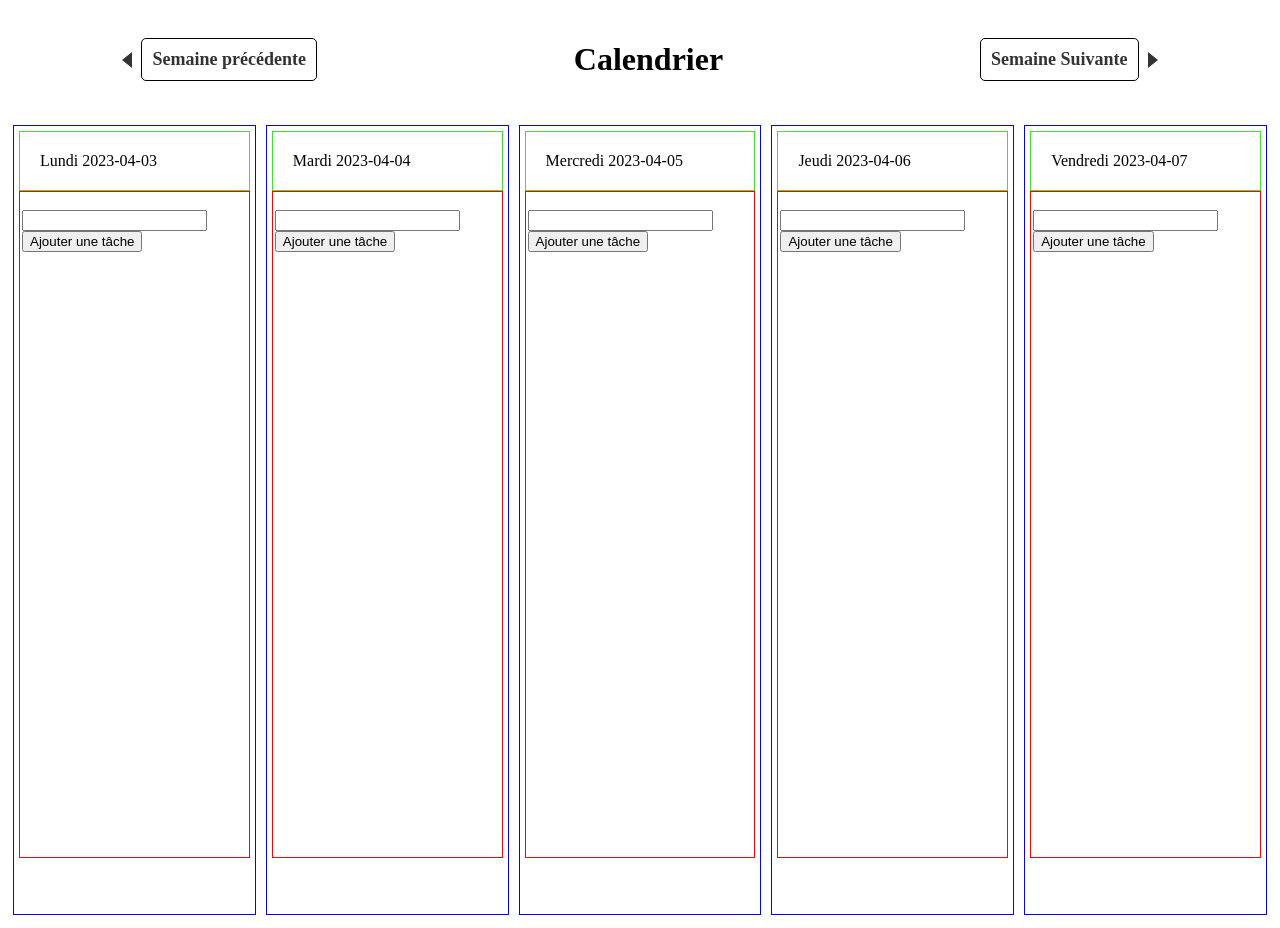
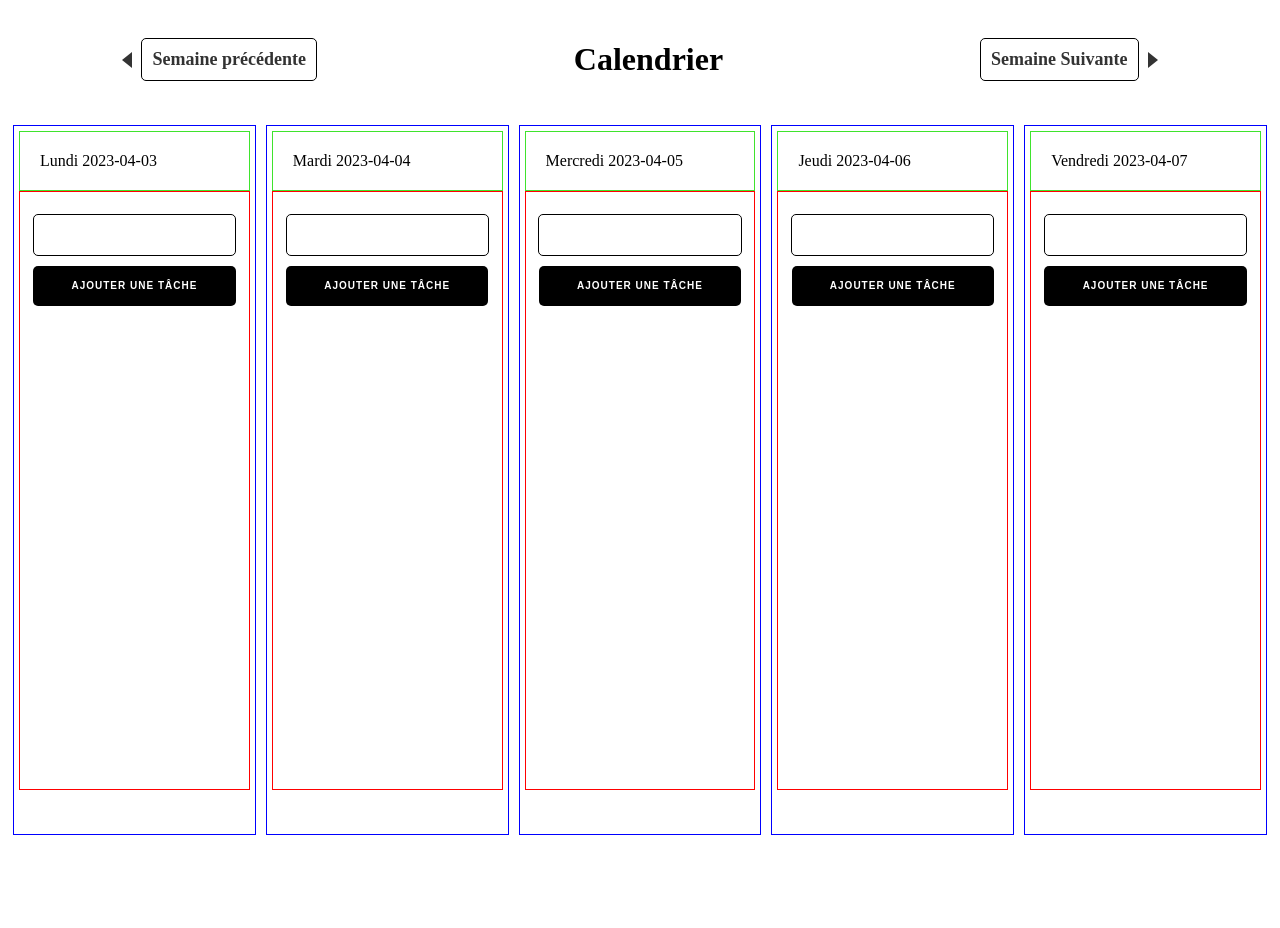
Before and after one commit to Matthh69/calendarpy, a Flask app: page /calendar/ in a window 1280 px wide. After the commit the page ends 835 px from the top, so only its background shows below. Run offline with Flask 3, Linux system fonts and the light colour scheme; data comes from the database, SQL or seed files in the repository.

Commit message:
version sans bug

```diff
--- a/app/routes.py
+++ b/app/routes.py
@@ -50,7 +50,7 @@ def get_calendar_and_events(date):
 @bp.route('/calendar/<int:id>/')
 @bp.route('/calendar/')
 def calendar(id=None):
-    # Récupération de la date passée en paramètre ou de la date actuelle
+    # Récupération de la date passée en paramètre de l'url de la date actuelle
     date_str = request.args.get('date')
     if date_str is not None:
         date = datetime.strptime(date_str, '%Y-%m-%d')
--- a/app/static/style.css
+++ b/app/static/style.css
@@ -52,7 +52,7 @@
 .semaine {
   display: flex;
   /*border: 2px solid black;*/
-  height: 100vh;
+  height: 90vh;
 }
 
 .jour {
@@ -67,8 +67,63 @@
   border: 1px solid red;
   height: 85%;
 }
+.contenu_jour ul {
+  list-style-type: none;
+  padding: 0;
+  margin: 0;
+}
+.contenu_jour li {
+  padding: 10px;
+  margin-bottom: 5px;
+  color: white;
+}
 
 .titre_jour {
   padding: 20px;
   border: 1px solid rgb(63, 227, 45);
 }
+
+form {
+  display: flex;
+  flex-direction: column;
+  align-items: center;
+  margin-top: 20px;
+}
+
+input[type="text"] {
+  width: 85%;
+  height: 30px;
+  padding: 5px;
+  font-size: 14px;
+  color: #333;
+  background-color: #fff;
+  border: 1px solid #000;
+  border-radius: 5px;
+  margin-bottom: 10px;
+}
+
+input[type="text"]:focus {
+  outline: none;
+}
+
+input[type="hidden"] {
+  display: none;
+}
+
+button[type="submit"] {
+  width: 90%;
+  height: 40px;
+  font-size: 10px;
+  font-weight: bold;
+  text-transform: uppercase;
+  letter-spacing: 1px;
+  color: #fff;
+  background-color: #000;
+  border: none;
+  border-radius: 5px;
+  cursor: pointer;
+}
+
+button[type="submit"]:hover {
+  background-color: #333;
+}
--- a/app/templates/calendar.html
+++ b/app/templates/calendar.html
@@ -33,9 +33,9 @@
                             {% endfor %}
                         </ul>
                         <form method="POST" action="/add_task">
-                            <input type="text" class="inputAddTask" id="input" name="task">
+                            <input type="text" class="inputAddTask" id="input" name="task" required>
                             <input type="hidden" name="data-date" value="{{ item['date'] }}">
-                            <button type="submit">Ajouter une tâche</button>
+                            <button class="addClasse" type="submit">Ajouter une tâche</button>
                         </form>
                     </div>
                 </div>
@@ -43,6 +43,24 @@
         </div>
 
 
+        <script>
+            function getRandomColor() {
+                var letters = '0123456789ABCDEF';
+                var color = '#';
+                for (var i = 0; i < 6; i++) {
+                    color += letters[Math.floor(Math.random() * 16)];
+
+                }
+                return color;
+            }
+
+
+
+            var lis = document.getElementsByTagName('li');
+            for (var i = 0; i < lis.length; i++) {
+                lis[i].style.backgroundColor = getRandomColor();
+            }
+        </script>
 
 </body>
 </html>
```
